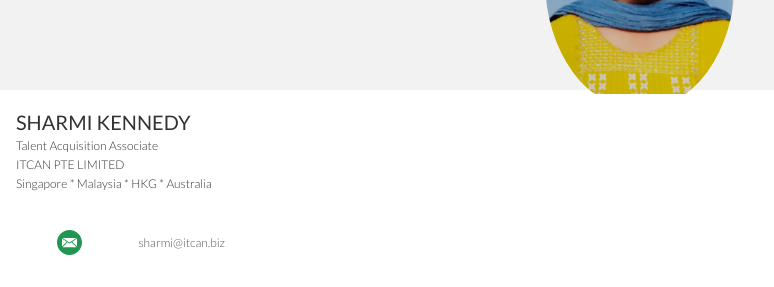
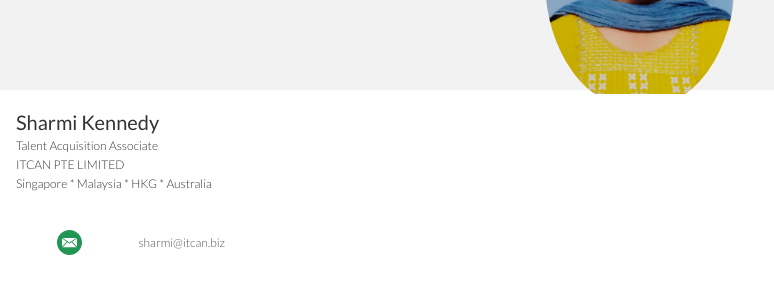
Before and after one commit to ITCANNAMECARD/SHARMI, a plain HTML site: page index.html in a window 1280 px wide. Shown: the part 150-437 px from the top of the page, 0-774 px from the left. Drawn offline with Linux system fonts and the light colour scheme; a web font is replaced by a local one.

Commit message:
Update index.html

```diff
--- a/index.html
+++ b/index.html
@@ -25,7 +25,7 @@
 		<div class="container">
 			<div class="row name-title-company">
 				<div class="col is-6">
-					<p class="text-name">SHARMI KENNEDY</p>
+					<p class="text-name">Sharmi Kennedy</p>
 					<p class="text-title-company">Talent Acquisition Associate</p>
 					<p class="text-title-company">ITCAN PTE LIMITED</p>
 					<p class="text-title-company">Singapore	*	Malaysia	*	HKG	*	Australia
```
